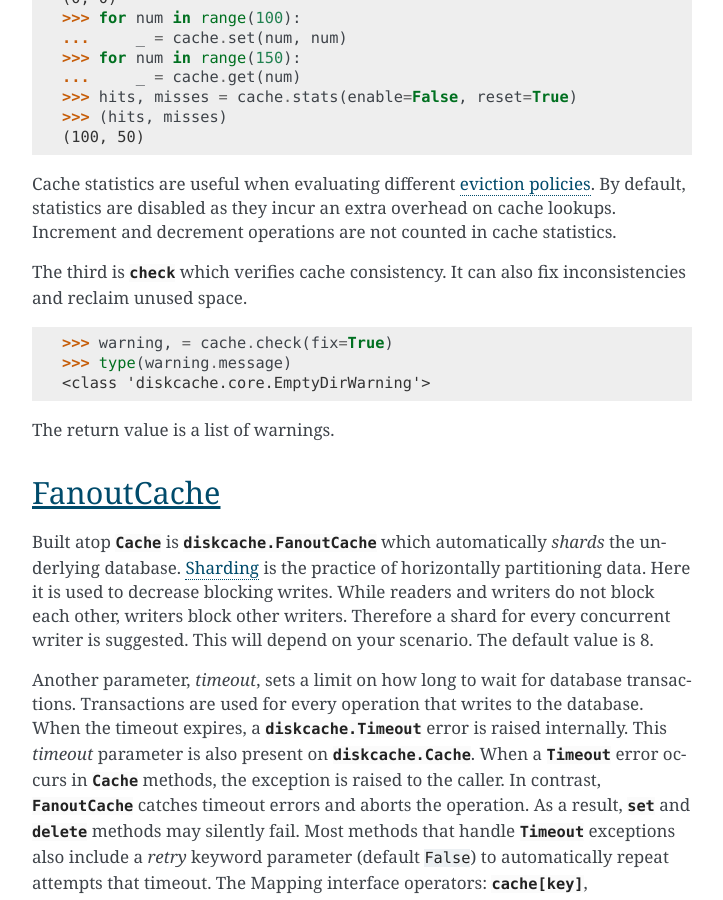
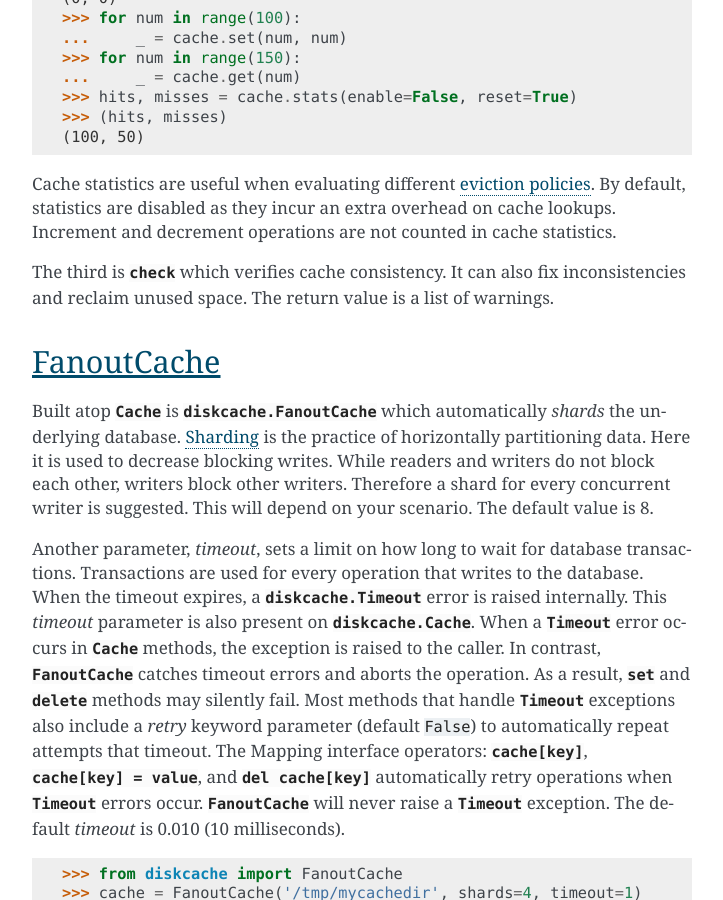
Before and after one commit to grantjenks/python-diskcache, a Sphinx documentation site: the page built from docs/tutorial.rst, in a window 1280 px wide and 900 px high, scrolled down 6227 px. Shown: the whole window, without its empty margins (388-1111 px from the left). Built offline with Sphinx 7.4.7, drawn with Linux system fonts in a browser that asks for light colours.

Commit message:
Remove cache.check() from doctests

```diff
--- a/docs/tutorial.rst
+++ b/docs/tutorial.rst
@@ -308,13 +308,8 @@ incur an extra overhead on cache lookups. Increment and decrement operations
 are not counted in cache statistics.
 
 The third is :meth:`check <diskcache.Cache.check>` which verifies cache
-consistency. It can also fix inconsistencies and reclaim unused space.
-
-    >>> warning, = cache.check(fix=True)
-    >>> type(warning.message)
-    <class 'diskcache.core.EmptyDirWarning'>
-
-The return value is a list of warnings.
+consistency. It can also fix inconsistencies and reclaim unused space. The
+return value is a list of warnings.
 
 .. _tutorial-fanoutcache:
 
```
